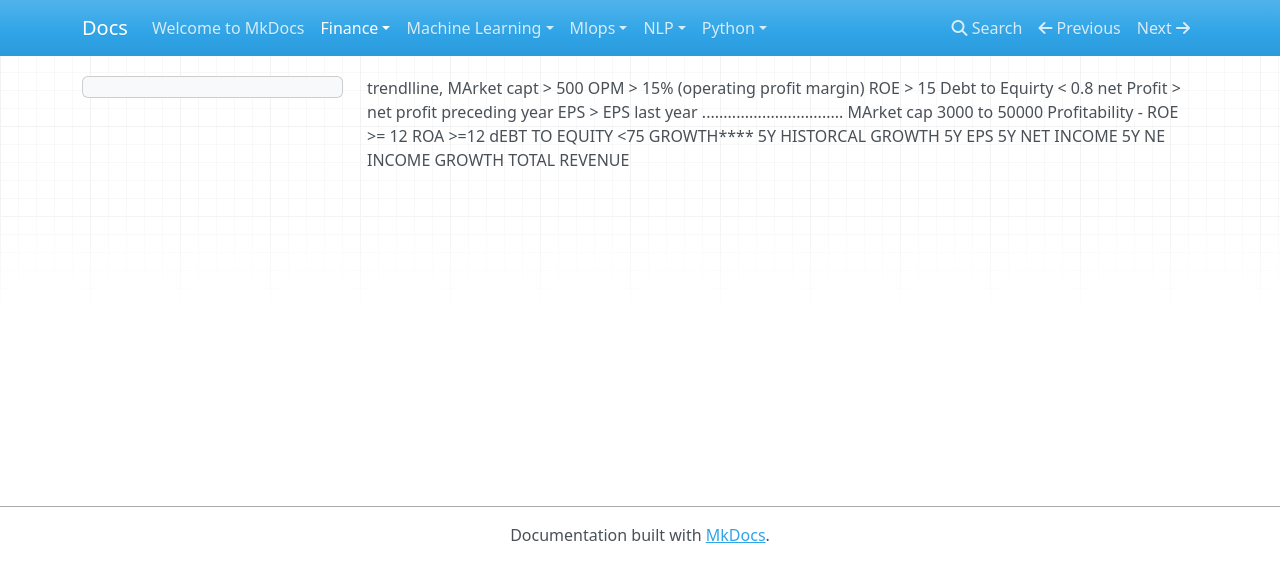
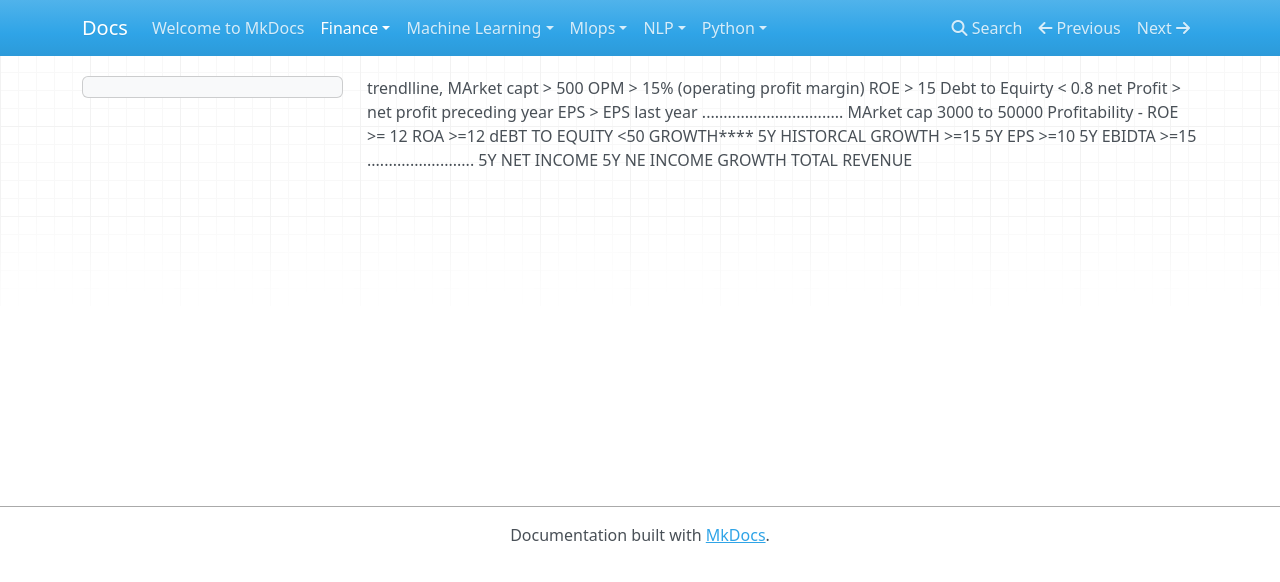
Before and after one commit to ankojubhanuprakash/portfolio_source, an MkDocs documentation site: the page built from docs/Finance/values.md, in a window 1280 px wide. Shown: the top 582 px of the page. Built offline with MkDocs 1.6.1, drawn with Linux system fonts in a browser that asks for light colours; nearby versions of some CDN libraries.

Commit message:
Update values.md

```diff
--- a/docs/Finance/values.md
+++ b/docs/Finance/values.md
@@ -10,10 +10,12 @@ MArket cap 3000 to 50000
 Profitability -
 ROE >= 12
 ROA >=12
-dEBT TO EQUITY <75
+dEBT TO EQUITY <50
 GROWTH****
-5Y HISTORCAL GROWTH
-5Y EPS
+5Y HISTORCAL GROWTH >=15
+5Y EPS >=10
+5Y EBIDTA >=15
+.........................
 5Y NET INCOME
 5Y NE INCOME GROWTH
 TOTAL REVENUE
```
